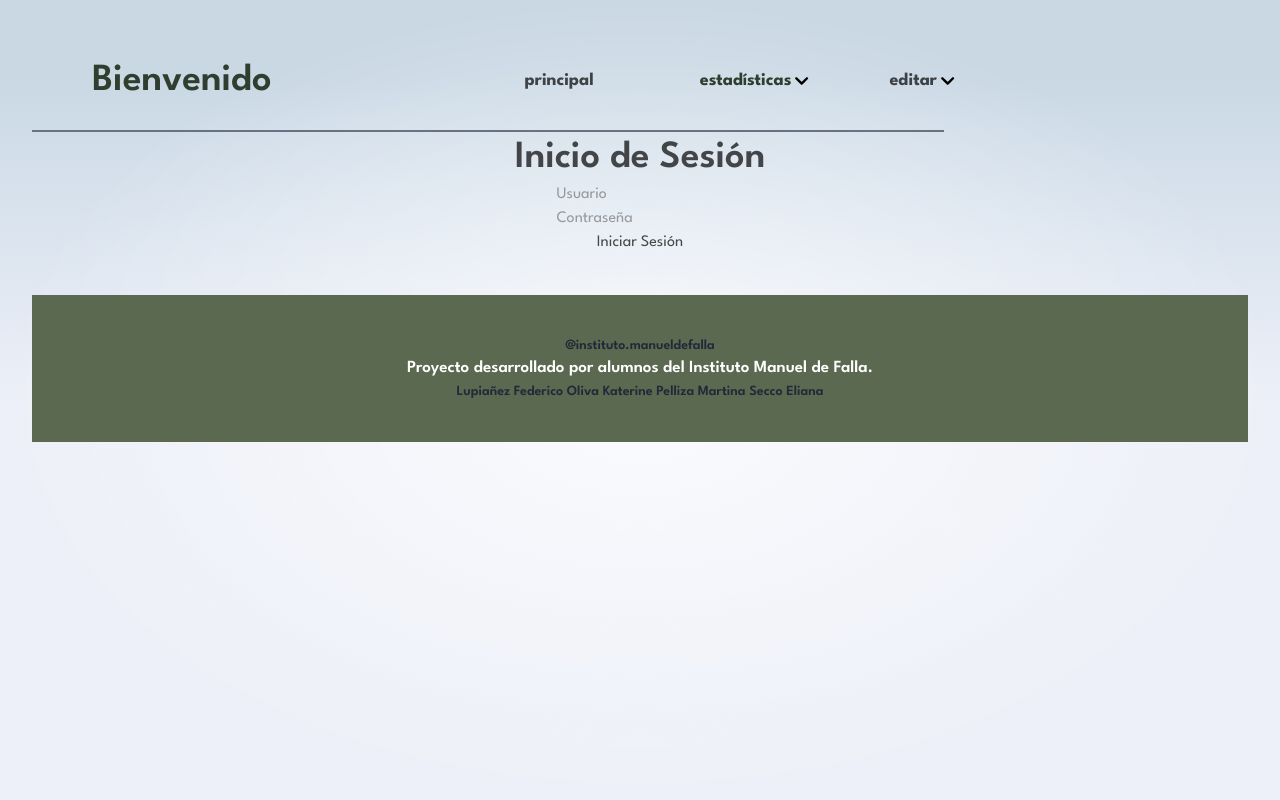
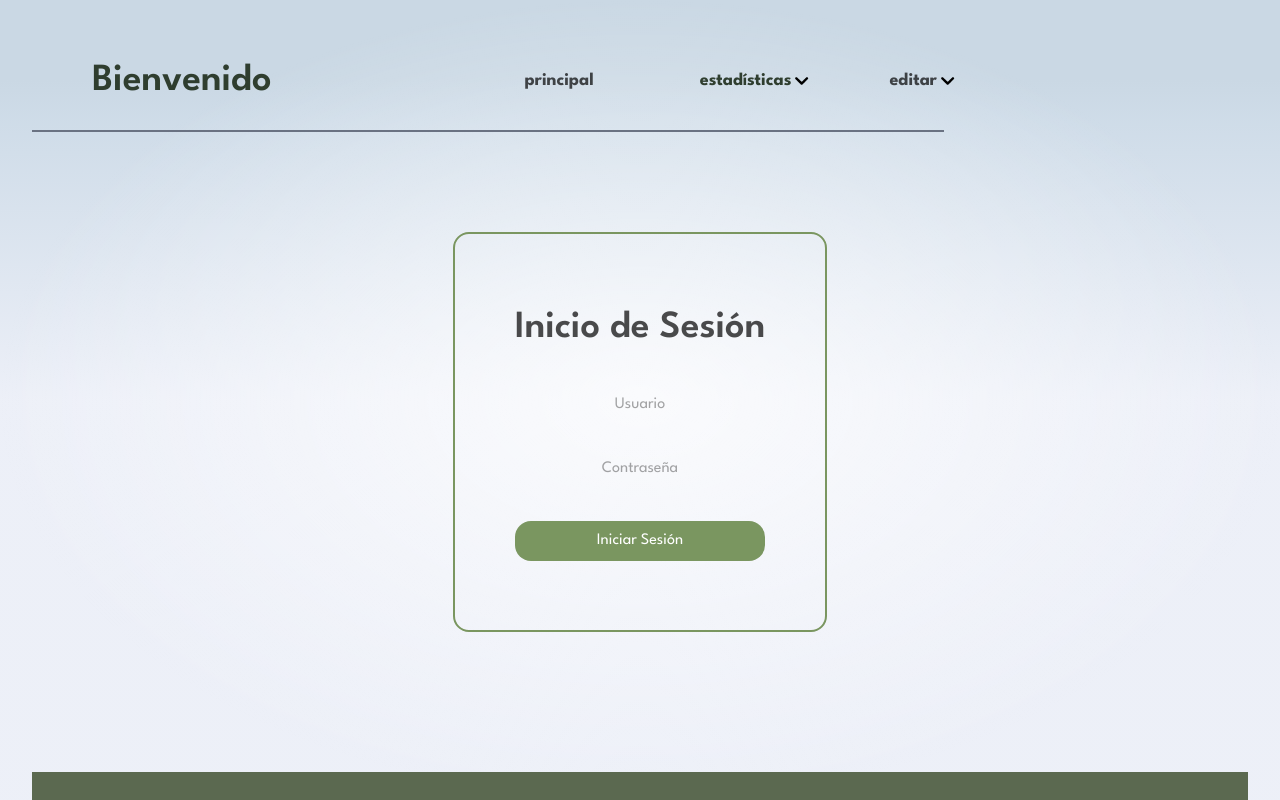
Before and after one commit to FedeLupianez/Librevento_control, a SvelteKit app in the folder Frontend/: page /login in a window 1280 px wide. Shown: the top 800 px of the page. Built offline with nearby package versions, Linux system fonts and the light colour scheme; no server answers; some icons are missing.

Commit message:
Cambio el estilo del login

```diff
--- a/Frontend/src/routes/login/+page.svelte
+++ b/Frontend/src/routes/login/+page.svelte
@@ -27,9 +27,12 @@
 	};
 </script>
 
-<div class="flex flex-col items-center justify-center">
-	<h1 class="text-2xl font-bold">Inicio de Sesión</h1>
-	<input type="text" name="username" placeholder="Usuario" bind:value={name} required />
-	<input type="password" name="password" placeholder="Contraseña" bind:value={password} required />
-	<button type="submit" on:click|preventDefault={login}>Iniciar Sesión</button>
+<div class="flex w-full min-h-150 justify-center items-center">
+	<div class="flex flex-col h-100 items-between justify-center gap-10 p-15 border-2 rounded-2xl border-[#7A9660]">
+		<h1 class="text-2xl font-bold">Inicio de Sesión</h1>
+		<input type="text" name="username" placeholder="Usuario" class="text-center" bind:value={name} required />
+		<input type="password" name="password" placeholder="Contraseña" class="text-center" bind:value={password} required />
+		<button type="submit" class="bg-[#7A9660] text-white rounded-2xl p-2 cursor-pointer hover:bg-[#6b8755]" on:click|preventDefault={login}>Iniciar Sesión</button>
+
+	</div>
 </div>
```
